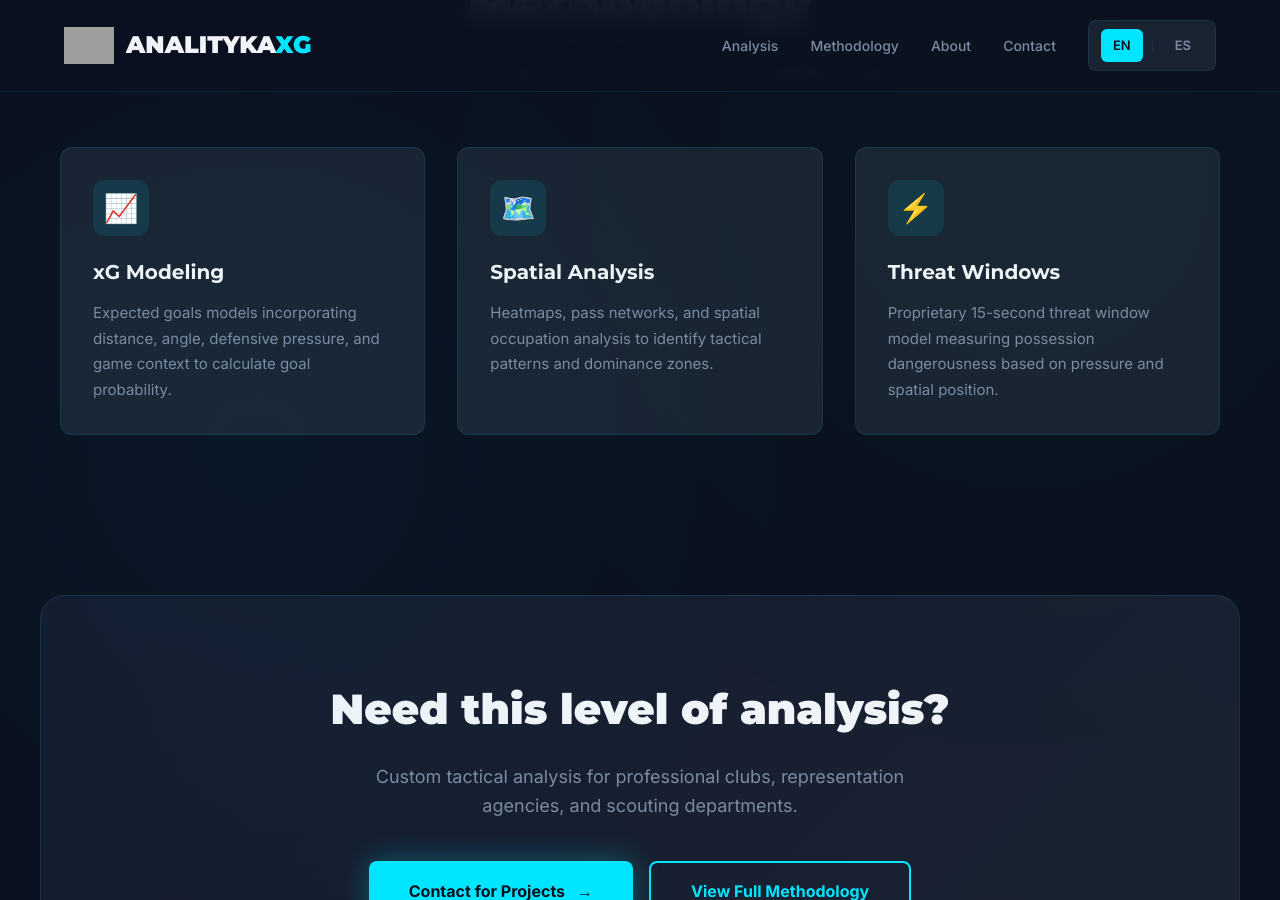
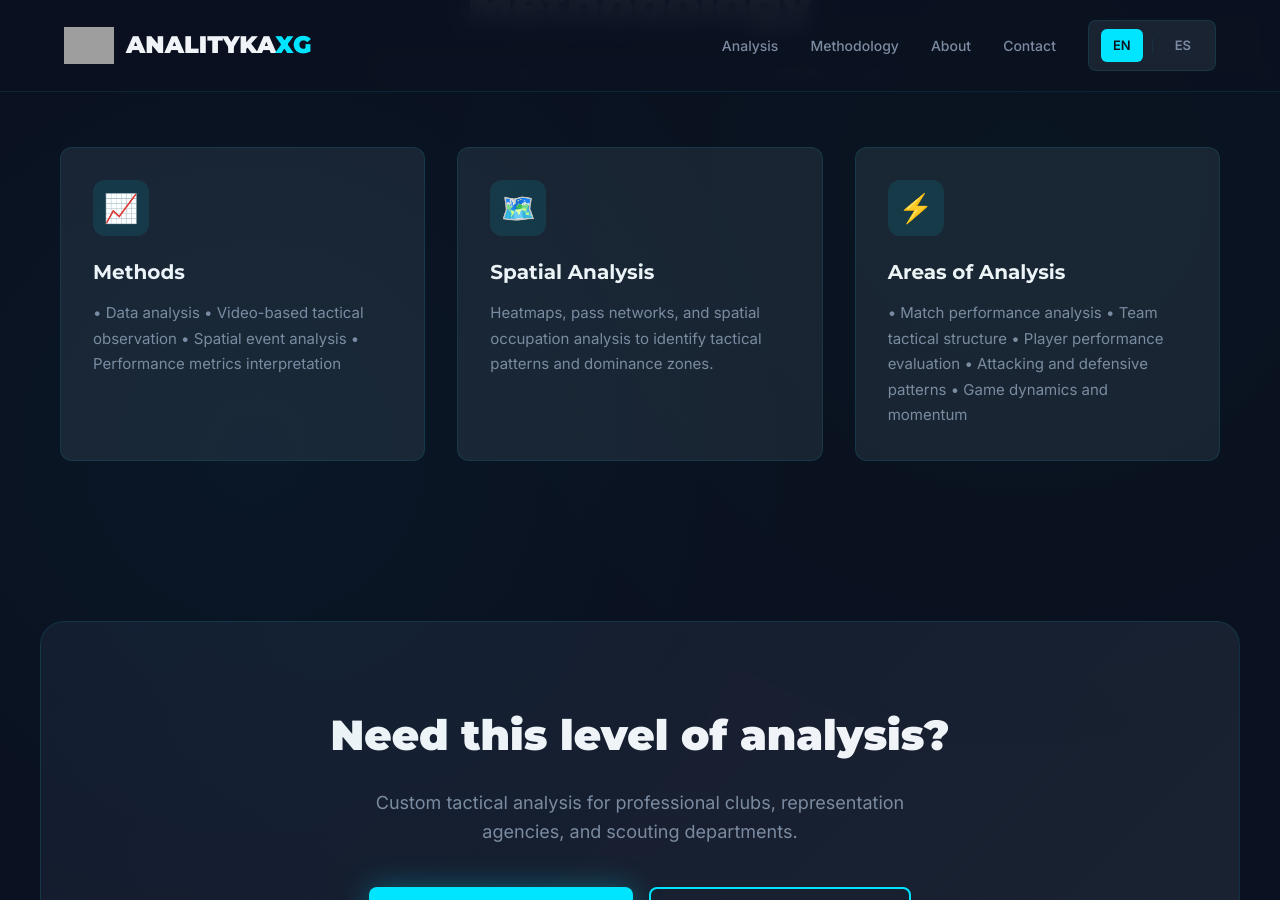
Before and after one commit to Fiallos77/analitykaXG, a Jekyll site: the page built from index.md, in a window 1280 px wide and 900 px high, scrolled down 2323 px. Built offline with Jekyll 4.4.1, drawn with Linux system fonts in a browser that asks for light colours; some of the changed text lies outside the part shown; grey boxes are pictures that could not be loaded.

Commit message:
Revise text for tactical analysis methods and areas
Updated the content to enhance clarity on tactical analysis methods and areas of analysis.

```diff
--- a/index.md
+++ b/index.md
@@ -12,8 +12,9 @@ lang: en
             <p class="subtitle">Football Data Analyst</p>
             <h1>Tactical Intelligence<br>Through Data</h1>
             <p class="tagline">
-                Elite-level tactical analysis based on <strong>advanced xG models</strong>,
-                spatial dominance, and pressure structures. Transforming data into decisions for professional clubs.
+                Match analysis combining data, video observation
+                and spatial metrics to understand how teams create
+                and concede scoring opportunities.
             </p>
             <div class="hero-cta">
                 <a href="#reports" class="cta-primary">
@@ -128,10 +129,12 @@ lang: en
     <div class="methodology-grid">
         <div class="method-card">
             <div class="method-icon">📈</div>
-            <h3>xG Modeling</h3>
+            <h3>Methods</h3>
             <p>
-                Expected goals models incorporating distance, angle,
-                defensive pressure, and game context to calculate goal probability.
+                • Data analysis
+                • Video-based tactical observation
+                • Spatial event analysis
+                • Performance metrics interpretation
             </p>
         </div>
 
@@ -146,10 +149,13 @@ lang: en
 
         <div class="method-card">
             <div class="method-icon">⚡</div>
-            <h3>Threat Windows</h3>
+            <h3>Areas of Analysis</h3>
             <p>
-                Proprietary 15-second threat window model measuring possession
-                dangerousness based on pressure and spatial position.
+                • Match performance analysis
+                • Team tactical structure
+                • Player performance evaluation
+                • Attacking and defensive patterns
+                • Game dynamics and momentum
             </p>
         </div>
     </div>
```
